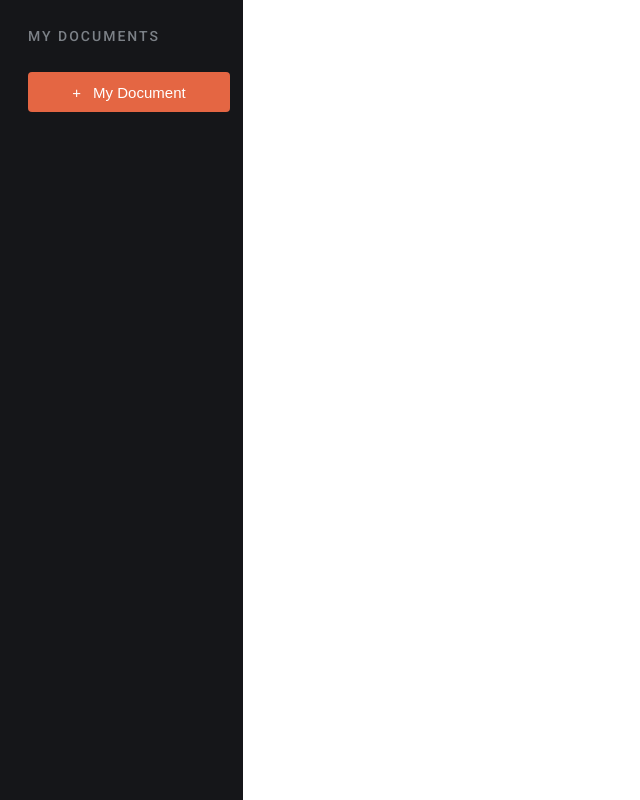
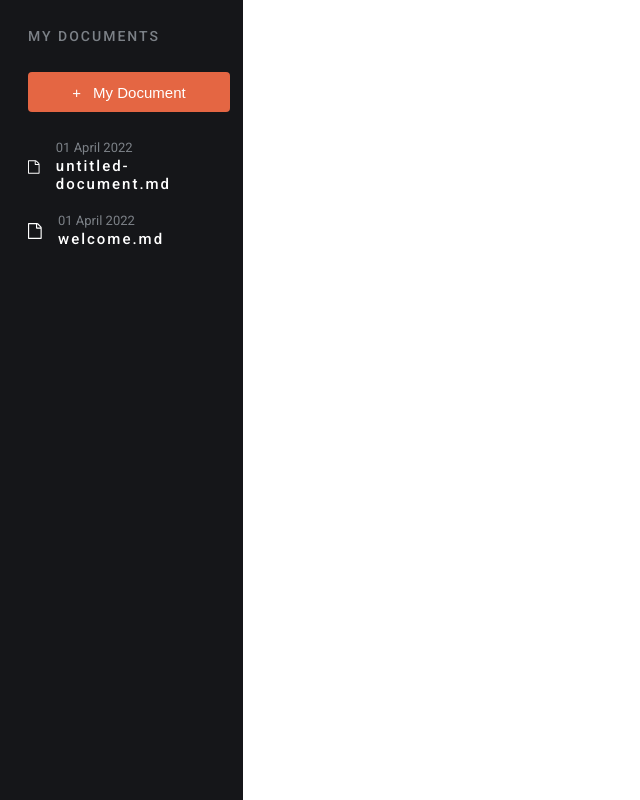
Before and after one commit to eawebmaster20/markdown-editor, an Angular app: page / in a window 1280 px wide. Shown: the whole page, without its empty margins (0-640 px from the left). Built offline with nearby package versions, Linux system fonts and the light colour scheme.

Commit message:
chore: add static data

```diff
--- a/src/app/sidebar/sidebar.component.html
+++ b/src/app/sidebar/sidebar.component.html
@@ -1,14 +1,25 @@
 <aside>
   <h3>MY DOCUMENTS</h3>
-  <div>
+  <div class="first-section">
     <button class="" >
       <span>+</span><p>My Document</p>
     </button>
 
     <!-- document list goes here -->
-    <div>
+    <ul id="file-list">
+      @for(file of files; track file){
+        <div>
+          <svg width="14" height="16" viewBox="0 0 14 16" fill="none" xmlns="http://www.w3.org/2000/svg">
+            <path fill-rule="evenodd" clip-rule="evenodd" d="M13.1071 3.39286C13.2738 3.55952 13.4167 3.78571 13.5357 4.07143C13.6548 4.35714 13.7143 4.61905 13.7143 4.85714V15.1429C13.7143 15.381 13.631 15.5833 13.4643 15.75C13.2976 15.9167 13.0952 16 12.8571 16H0.857143C0.619048 16 0.416667 15.9167 0.25 15.75C0.0833333 15.5833 0 15.381 0 15.1429V0.857143C0 0.619048 0.0833333 0.416667 0.25 0.25C0.416667 0.0833333 0.619048 0 0.857143 0H8.85714C9.09524 0 9.35714 0.0595238 9.64286 0.178571C9.92857 0.297619 10.1548 0.440476 10.3214 0.607143L13.1071 3.39286ZM9.14286 1.21429V4.57143H12.5C12.4405 4.39881 12.375 4.27679 12.3036 4.20536L9.50893 1.41071C9.4375 1.33929 9.31548 1.27381 9.14286 1.21429ZM12.5714 5.71429V14.8571H1.14286V1.14286H8V4.85714C8 5.09524 8.08333 5.29762 8.25 5.46429C8.41667 5.63095 8.61905 5.71429 8.85714 5.71429H12.5714Z" fill="white"/>
+          </svg>
 
-    </div>
+          <li>
+            <p>{{ file['time']}}</p>
+            <h3>{{ file['title']}}</h3>
+          </li>
+        </div>
+      }
+    </ul>
 
   </div>
   <!-- theme toggle goes here -->
--- a/src/app/sidebar/sidebar.component.scss
+++ b/src/app/sidebar/sidebar.component.scss
@@ -29,5 +29,45 @@ aside {
     justify-content: center;
     align-items: center;
     cursor: pointer;
+    transition: background-color 0.3s ease-in-out;
+  }
+
+  button:hover{
+    background-color: var(--orange-hover);
+  }
+
+  .first-section{
+    display: flex;
+    flex-direction: column;
+    row-gap: 1.75rem;
+  }
+
+  #file-list{
+      list-style-type: none;
+      display: flex;
+      flex-direction: column;
+      row-gap: 1.25rem;
+
+    div {
+      width: 100%;
+      display: flex;
+      align-items: center;
+      gap: 1rem;
+    }
+
+    li{
+      display: flex;
+      flex-direction: column;
+      row-gap: 0.125rem;
+
+      p{
+        color: var(--slate-500);
+        font-size: 0.8125rem;
+      }
+      h3{
+        color: var(--slate-100);
+        font-size: 0.9375rem;
+      }
+    }
   }
 }
--- a/src/app/sidebar/sidebar.component.ts
+++ b/src/app/sidebar/sidebar.component.ts
@@ -1,4 +1,6 @@
-import { Component,OnInit } from '@angular/core';
+import { Component } from '@angular/core';
+
+
 
 interface DocumentType {
   [key: string]: string;
@@ -14,7 +16,7 @@ interface DocumentType {
 
 
 export class SidebarComponent {
-  document: DocumentType[] =[
+  files: DocumentType[] =[
     {
       time: '01 April 2022',
       title: 'untitled-document.md',
```
Also changed, not shown: src/assets/File-icon.svg (added), 1 other file (tests, documents, lock files or other folders).
